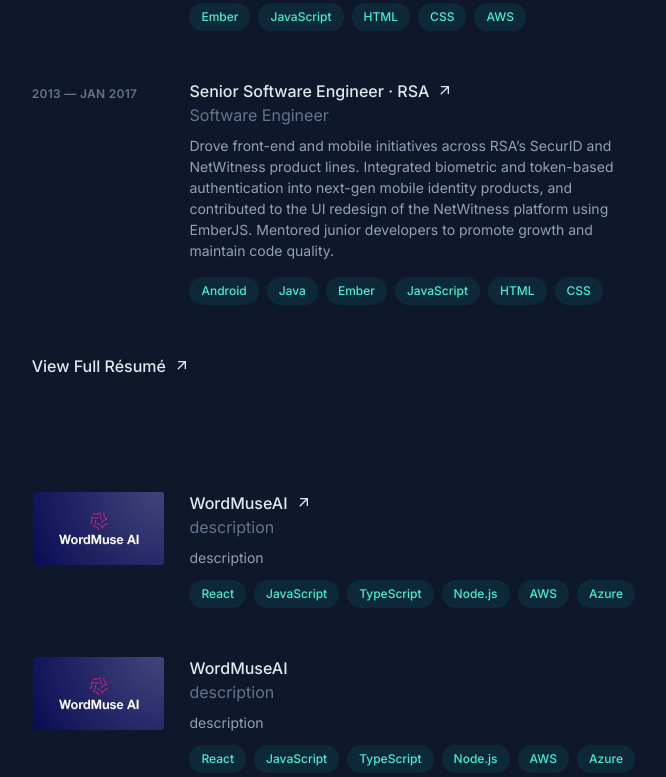
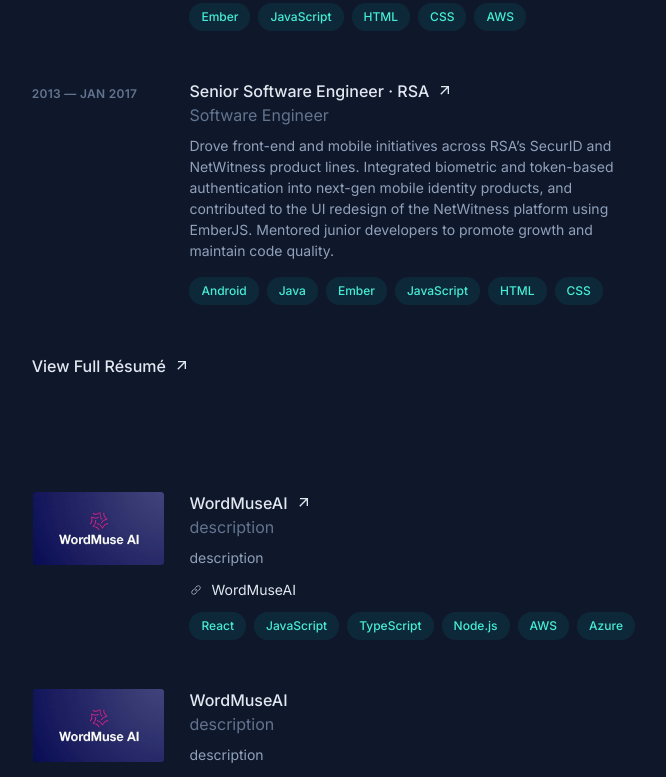
Before and after one commit to vmalchik/portfolio, a Next.js app: page / in a window 1280 px wide. Shown: the part 1624-2401 px from the top of the page, without its empty margins (593-1259 px from the left). Built offline with nearby package versions, Linux system fonts and the light colour scheme.

Commit message:
refactored work projects into re-usable links-list component

```diff
--- a/src/components/page/home/experience/experience-card.tsx
+++ b/src/components/page/home/experience/experience-card.tsx
@@ -3,7 +3,7 @@
   BaseSectionCardInfo
 } from "@/components/page/home/base-section-card";
 import { Experience } from "@/components/page/home/experience/experience-types";
-import WorkProjectsList from "@/components/page/home/experience/work-projects-list";
+import LinksList from "@/components/page/home/links-list";
 import TechnologyList from "@/components/page/home/technology-list";
 import { isNonEmptyArray } from "@/lib/utils/array";
 
@@ -48,9 +48,7 @@
       <BaseSectionCardContent>
         <div className="space-y-4">
           {description && <p>{description}</p>}
-          {isNonEmptyArray(projects) && (
-            <WorkProjectsList projects={projects} />
-          )}
+          {isNonEmptyArray(projects) && <LinksList links={projects} />}
           {isNonEmptyArray(technologies) && (
             <TechnologyList list={technologies} />
           )}
--- a/src/components/page/home/experience/work-projects-list.tsx
+++ /dev/null
@@ -1,27 +0,0 @@
-import FancyLink from "@/components/common/fancy-link";
-import LinkIcon from "@/components/common/icons/link";
-import { Project } from "@/components/page/home/experience/experience-types";
-
-type WorkProjectsListProps = {
-  projects: Project[];
-};
-
-export const WorkProjectsList = ({ projects }: WorkProjectsListProps) => {
-  return (
-    <ul className="flex flex-wrap gap-x-3 gap-y-2">
-      {projects.map((project) => (
-        <li key={project.name}>
-          <FancyLink
-            href={project.url}
-            aria-label={project.ariaLabel}
-            className="flex flex-nowrap gap-1 items-center text-sm font-normal"
-          >
-            <LinkIcon /> {project.name}
-          </FancyLink>
-        </li>
-      ))}
-    </ul>
-  );
-};
-
-export default WorkProjectsList;
--- /dev/null
+++ b/src/components/page/home/links-list.tsx
@@ -0,0 +1,32 @@
+import FancyLink from "@/components/common/fancy-link";
+import LinkIcon from "@/components/common/icons/link";
+
+export type LinkDetails = {
+  url: string;
+  name: string;
+  ariaLabel: string;
+};
+
+type LinksListProps = {
+  links: LinkDetails[];
+};
+
+export const LinksList = ({ links }: LinksListProps) => {
+  return (
+    <ul className="flex flex-wrap gap-x-3 gap-y-2">
+      {links.map((link) => (
+        <li key={link.name}>
+          <FancyLink
+            href={link.url}
+            aria-label={link.ariaLabel}
+            className="flex flex-nowrap gap-1 items-center text-sm font-normal"
+          >
+            <LinkIcon /> {link.name}
+          </FancyLink>
+        </li>
+      ))}
+    </ul>
+  );
+};
+
+export default LinksList;
--- a/src/components/page/home/projects/project-card.tsx
+++ b/src/components/page/home/projects/project-card.tsx
@@ -2,15 +2,11 @@
   BaseSectionCardContent,
   BaseSectionCardInfo
 } from "@/components/page/home/base-section-card";
+import LinksList, { LinkDetails } from "@/components/page/home/links-list";
 import TechnologyList from "@/components/page/home/technology-list";
 import Technologies from "@/lib/types/technologies";
 import { isNonEmptyArray } from "@/lib/utils/array";
 import Image from "next/image";
-
-export type Url = {
-  url: string;
-  ariaLabel: string;
-};
 
 export type Project = {
   image: {
@@ -20,15 +16,27 @@
     height: number;
   };
   title: string;
-  website?: Url;
-  github?: Url;
-  youtube?: Url;
+  website?: LinkDetails;
+  github?: LinkDetails;
+  youtube?: LinkDetails;
   description: string;
   technologies: Technologies[];
 };
 
 type ProjectItemProps = {
   project: Project;
+};
+
+const getProjectLinks = (
+  website?: LinkDetails,
+  github?: LinkDetails,
+  youtube?: LinkDetails
+) => {
+  const projects: LinkDetails[] = [];
+  if (website) projects.push(website);
+  if (github) projects.push(github);
+  if (youtube) projects.push(youtube);
+  return projects;
 };
 
 export const ProjectCard = ({ project }: ProjectItemProps) => {
@@ -45,9 +53,11 @@
   const cardTitle = {
     main: title,
     description: description,
-    url: website || github || undefined,
-    ariaLabel: `todo`
+    url: website?.url || github?.url || undefined,
+    ariaLabel: website?.ariaLabel || github?.ariaLabel || undefined
   };
+
+  const projects: LinkDetails[] = getProjectLinks(website, github, youtube);
 
   return (
     <BaseSectionCard title={cardTitle}>
@@ -60,6 +70,7 @@
             width={width}
             height={height}
             className="aspect-video object-cover rounded border border-slate-900 mt-4 sm:mt-0"
+            // todo - determine if alternative implementation where image border changes on hover is better
             // className="aspect-video object-cover rounded border border-slate-200/10 transition group-hover:border-slate-200/30 mt-4 sm:mt-0"
           />
           <figcaption className="sr-only">
@@ -70,6 +81,8 @@
       <BaseSectionCardContent>
         <div className="space-y-3">
           {description && <p>{description}</p>}
+          {isNonEmptyArray(projects) && <LinksList links={projects} />}
+
           {isNonEmptyArray(technologies) && (
             <TechnologyList list={technologies} />
           )}
--- a/src/components/page/home/projects/projects-section.tsx
+++ b/src/components/page/home/projects/projects-section.tsx
@@ -36,6 +36,7 @@
   },
   title: "WordMuseAI",
   website: {
+    name: "WordMuseAI",
     url: "https://wordmuse.ai",
     ariaLabel: "WordMuseAI"
   },
```
Also changed, not shown: src/components/page/home/experience/experience-types.tsx (+2 -7 lines).
